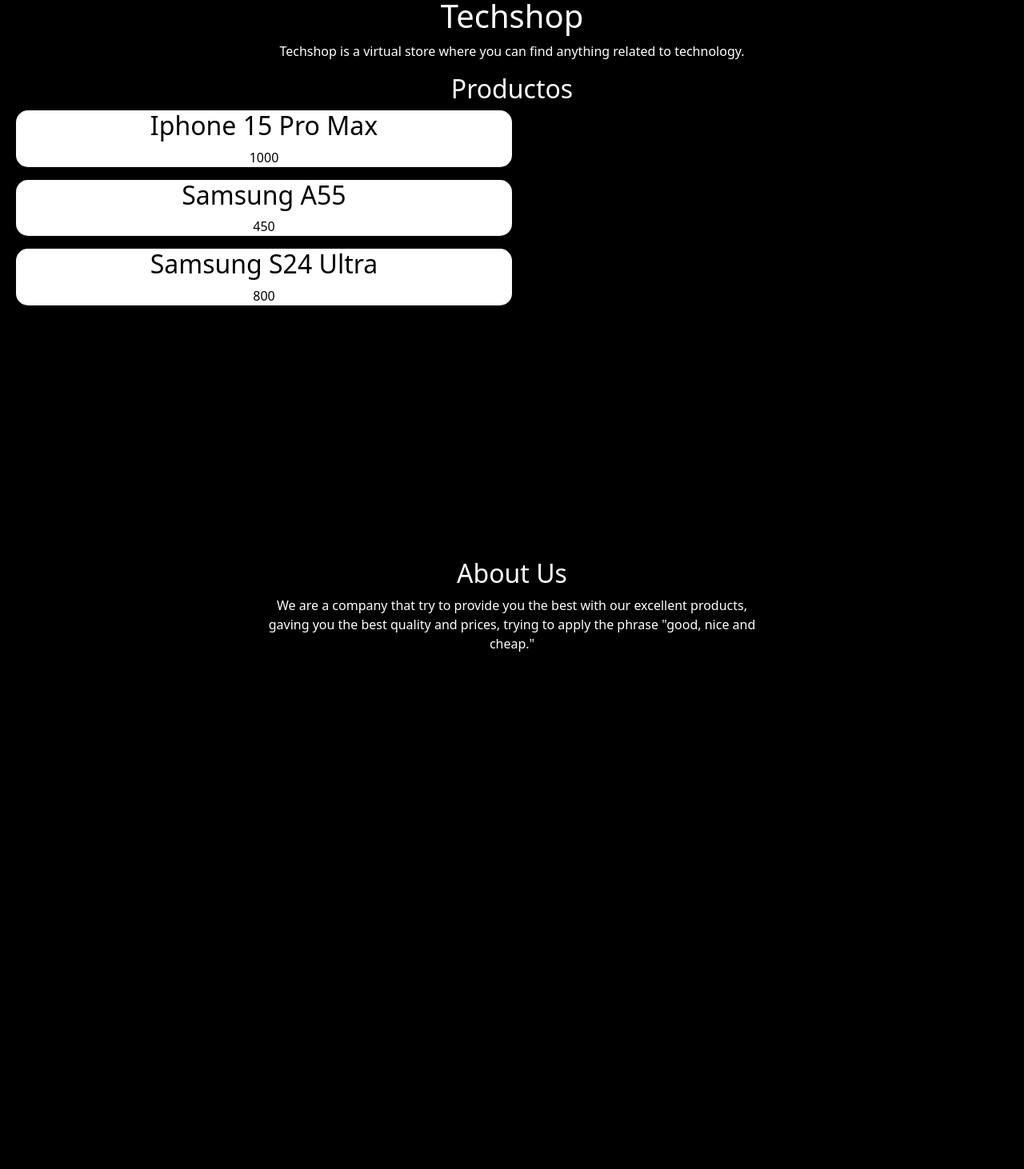
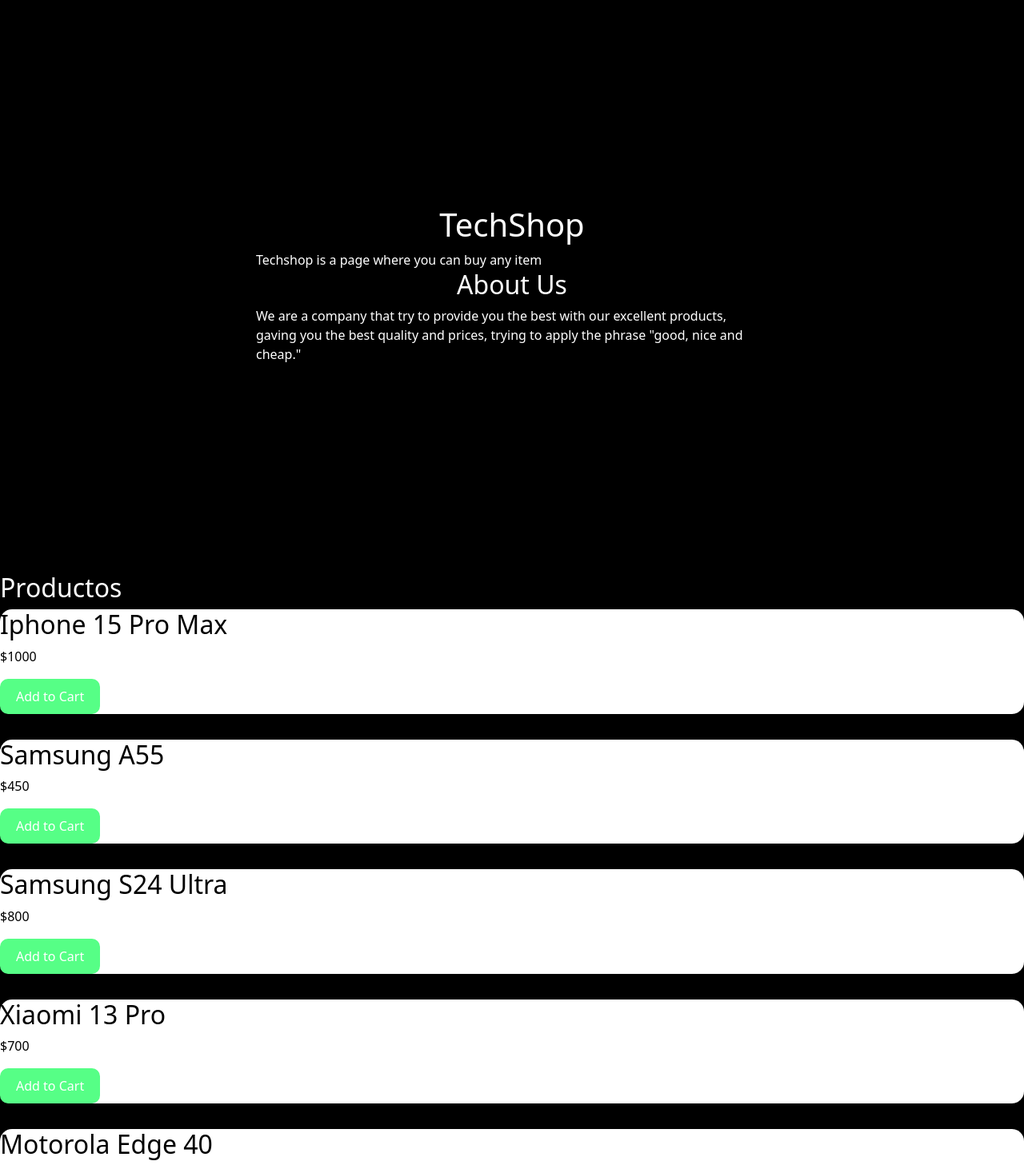
Before and after one commit to Benjaa4/react-curso, a React (Vite) app: page /Productos in a window 1280 px wide. Shown: the part 80-1542 px from the top of the page at 80% size. Before the commit the page ends 1218 px from the top, so only its background shows below. Built offline with nearby package versions, Linux system fonts and the light colour scheme.

Commit message:
preentrega 2

```diff
--- a/package.json
+++ b/package.json
@@ -12,7 +12,8 @@
   "dependencies": {
     "bootstrap": "^5.3.3",
     "react": "^19.0.0",
-    "react-dom": "^19.0.0"
+    "react-dom": "^19.0.0",
+    "react-router": "^7.4.1"
   },
   "devDependencies": {
     "@eslint/js": "^9.21.0",
--- a/src/App.css
+++ b/src/App.css
@@ -1,6 +1,10 @@
 .App {
   text-align: center;
   margin: 20px;
+  display: flex;
+  flex-direction: column;
+  align-items: center;
+  justify-content: center;
 }
 
 body {
--- a/src/App.jsx
+++ b/src/App.jsx
@@ -1,19 +1,23 @@
 import "./App.css";
 import Text from "./TextPage";
 import ItemListContainer from "./ItemListContainer.jsx";
+import Navbar from './Navbar.jsx'
+import { BrowserRouter, Routes, Route } from "react-router";
 
 function App() {
   return (
-    <div className="App">
-      <h1>Techshop</h1>
-      <p>
-        Techshop is a virtual store where you can find anything related to
-        technology.
-      </p>
-      <ItemListContainer />
+
+    <BrowserRouter>
+      <Navbar />
       <Text />
-    </div>
-  );
+      <Routes>
+
+        <Route exact path='/Productos' element={<ItemListContainer />}></Route>
+      </Routes>
+    </BrowserRouter>
+
+  )
+
 }
 
 export default App;
--- a/src/Cart.jsx
+++ b/src/Cart.jsx
@@ -1,29 +1,10 @@
 import { useEffect } from "react";
 import "./Cart.css";
+
 function Cart() {
 
 
 
-
-
-  const alerta = async () => {
-    alert("bienvenido a la pagina web");
-  };
-
-  useEffect(() => {
-    const btn = document.getElementById("boton");
-    if (btn) {
-      btn.addEventListener("click", alerta);
-
-      return () => {
-        btn.removeEventListener("click", alerta);
-
-      }
-    }
-
-
-  }, []
-  )
 
 
 
--- /dev/null
+++ b/src/Item.jsx
@@ -0,0 +1,52 @@
+import { products } from './productos.js';
+import { useState } from 'react';
+function Item() {
+    const [cart, setCart] = useState([]); // Initialize cart state
+
+    const agregarCarrito = (productoCart) => {
+        const ProductosInProducts = products.find(item => item.id === productoCart.id);
+
+        if (!ProductosInProducts) {
+            console.error(`Product with ID ${productoCart.id} not found in products list.`);
+            return;
+        }
+
+        const ProductoInCart = cart.find(item => item.id === productoCart.id);
+
+        if (!ProductoInCart) {
+            setCart([...cart, { ...ProductosInProducts, quantity: 1 }]);
+        } else {
+            const newCart = cart.map(item =>
+                item.id === productoCart.id
+                    ? { ...item, quantity: item.quantity + 1 }
+                    : item
+            );
+            setCart(newCart);
+        }
+        console.log(cart);
+    };
+
+    return (
+        <div>
+
+            {products.map(product => (
+                <div key={product.id} className='product'>
+
+                    <h2>{product.name}</h2>
+                    <p>${product.price}</p>
+                    <button onClick={() => agregarCarrito(product)}>Add to Cart</button>
+                </div>
+            ))}
+            <h2>Cart:</h2>
+            {cart.map(item => (
+                <div key={item.id} className='product'>
+                    <h2>{item.name}</h2>  <p>({item.quantity})</p>
+                </div>
+            ))}
+        </div>
+    );
+}
+
+
+
+export default Item;
--- a/src/ItemListContainer.css
+++ b/src/ItemListContainer.css
@@ -1,11 +1,25 @@
 .product {
   color: black;
   background-color: white;
-  width: 50%;
   border-radius: 15px;
+  margin-bottom: 2rem;
+}
+
+.product:hover {
+  background-color: #f0f0f0;
+  transition: background-color 0.3s ease;
+}
+
+.product button {
+  background-color: #56ff86;
+  color: white;
+  border: none;
+  padding: 10px 20px;
+  border-radius: 10px;
+  cursor: pointer;
 }
 
 containerP {
+  flex-direction: column;
   display: flex;
-  flex-direction: column;
 }
--- a/src/ItemListContainer.jsx
+++ b/src/ItemListContainer.jsx
@@ -1,32 +1,12 @@
 import './ItemListContainer.css';
+import Item from './Item.jsx';
 
 function ItemListContainer() {
-    const products = [
-        {
-            id: 1,
-            name: "Iphone 15 Pro Max",
-            price: 1000,
-        },
-        {
-            id: 2,
-            name: "Samsung A55",
-            price: 450,
-        },
-        {
-            id: 3,
-            name: "Samsung S24 Ultra",
-            price: 800,
-        }
-    ]
+
     return (
         <div className='containerP'>
             <h2>Productos</h2>
-            {products.map(product => (
-                <div key={product.id} className="product">
-                    <h2>{product.name}</h2>
-                    <p>{product.price}</p>
-                </div>
-            ))}
+            <Item />
         </div>
     )
 }
--- a/src/TextPage.jsx
+++ b/src/TextPage.jsx
@@ -3,6 +3,8 @@
 function TextPage() {
   return (
     <div className="TextPage">
+      <h1>TechShop</h1>
+      <p>Techshop is a page where you can buy any item</p>
       <h2>About Us</h2>
       <p>
         We are a company that try to provide you the best with our excellent
--- a/src/main.jsx
+++ b/src/main.jsx
@@ -4,11 +4,11 @@
 import "bootstrap/dist/css/bootstrap.min.css";
 import "bootstrap/dist/js/bootstrap.bundle.min";
 import App from "./App.jsx";
-import Navbar from "./Navbar.jsx";
+
 
 createRoot(document.getElementById("root")).render(
   <StrictMode>
-    <Navbar />
+
     <App />
 
   </StrictMode>
--- /dev/null
+++ b/src/productos.js
@@ -0,0 +1,32 @@
+export const products = [
+  {
+    id: 1,
+    name: "Iphone 15 Pro Max",
+    price: 1000,
+  },
+  {
+    id: 2,
+    name: "Samsung A55",
+    price: 450,
+  },
+  {
+    id: 3,
+    name: "Samsung S24 Ultra",
+    price: 800,
+  },
+  {
+    id: 4,
+    name: "Xiaomi 13 Pro",
+    price: 700,
+  },
+  {
+    id: 5,
+    name: "Motorola Edge 40",
+    price: 600,
+  },
+  {
+    id: 6,
+    name: "Samsung Z Flip 5",
+    price: 1200,
+  },
+];
```
Also changed, not shown: 1 other file (tests, documents, lock files or other folders).
